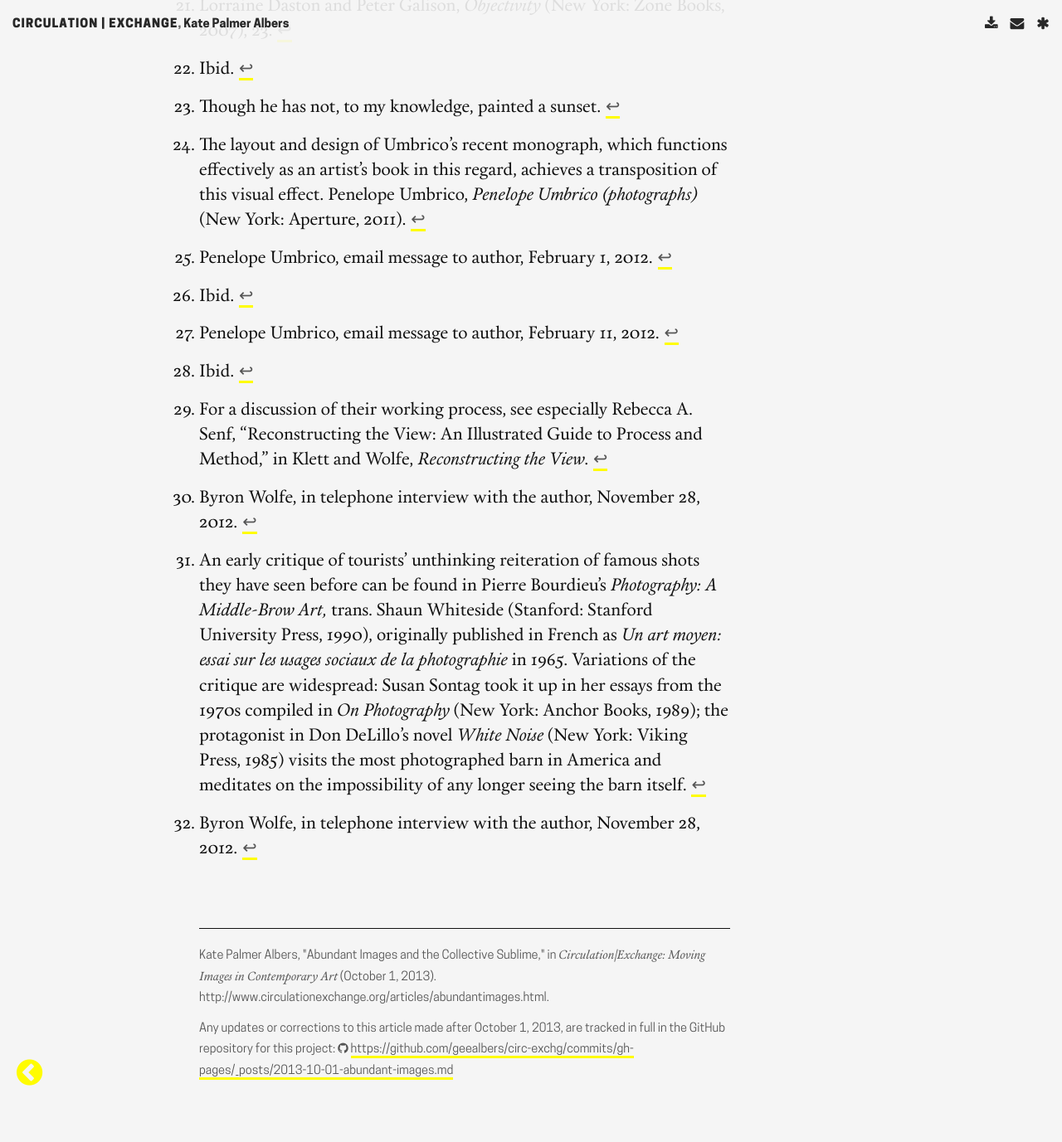
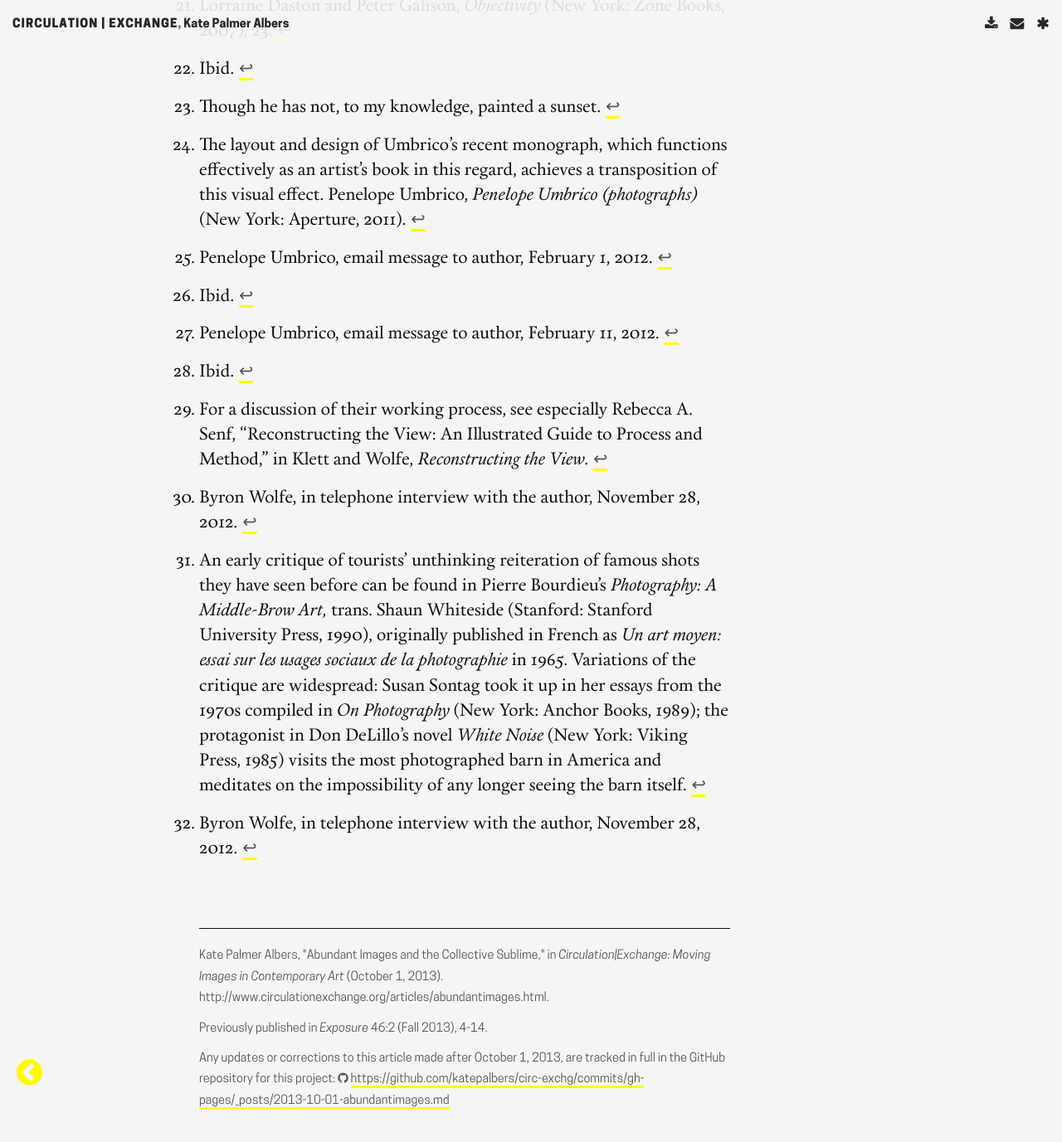
Before and after one commit to katepalbers/circ-exchg, a Jekyll site: the page built from _posts/2013-10-01-abundantimages.md, in a window 1280 px wide and 1400 px high, scrolled down 22538 px. Shown: the top 1377 px of the window at 83% size. Built offline with Jekyll 4.4.1, drawn with Linux system fonts in a browser that asks for light colours; some web fonts are replaced.

Commit message:
Include "previously published" info in article footer

```diff
--- a/_layouts/post.html
+++ b/_layouts/post.html
@@ -7,7 +7,7 @@ layout: default-b
 		<h1>{{ page.title }}</h1>
 		<hr />
 		<p><span class="date">{{ page.date | date: "%B %-d, %Y" }}</span>
-			<!-- {% if page.platform %}<span class="platform">{{ page.platform }}</span>{% endif %}
+		<!-- {% if page.platform %}<span class="platform">{{ page.platform }}</span>{% endif %}
 			{% if page.theme %}<span class="theme">{{ page.theme }}</span>{% endif %} -->
 		</p>
 	</header>
@@ -16,7 +16,10 @@ layout: default-b
 
 	<footer>
 		<p>Kate Palmer Albers, "{{ page.title }}," in <em>Circulation|Exchange: Moving Images in Contemporary Art</em> ({{ page.date | date: "%B %-d, %Y" }}). http://www.circulationexchange.org{{ page.url }}.</p>
-		<p>Any updates or corrections to this article made after {{ page.date | date: "%B %-d, %Y" }}, are tracked in full in the GitHub repository for this project: <i class="fa fa-github"></i> <a href="https://github.com/geealbers/circ-exchg/commits/gh-pages/_posts/2013-10-01-abundant-images.md">https://github.com/geealbers/circ-exchg/commits/gh-pages/_posts/2013-10-01-abundant-images.md</a></p>
+		{% if page.previously_published %}
+			<p>Previously published in {{ page.previously_published }}</p>
+		{% endif %}
+		<p>Any updates or corrections to this article made after {{ page.date | date: "%B %-d, %Y" }}, are tracked in full in the GitHub repository for this project: <i class="fa fa-github"></i> <a href="https://github.com/katepalbers/circ-exchg/commits/gh-pages/_posts/{{ page.date | date: "%F" }}{{ page.url | replace:'/articles/','-' | replace:'.html','.md' }}">https://github.com/katepalbers/circ-exchg/commits/gh-pages/_posts/{{ page.date | date: "%F" }}{{ page.url | replace:'/articles/','-' | replace:'.html','.md' }}</a></p>
 	</footer>
 
   	<nav>
@@ -32,25 +35,4 @@ layout: default-b
 	    {% endif %}
 	</nav>
 
-<!--   	<nav>
-		{% if page.next %}
-	    <div id="prev">
-	      <a href="{{ site.baseurl }}{{page.next.url}}"><i class="fa fa-chevron-circle-left"></i></a>
-	    </div>
-	    {% else %}
-	    <div id="prev" class="inactive">
-	      <a href="{{ site.baseurl }}/"><i class="fa fa-home"></i></a>
-	    </div>
-	    {% endif %}
-	    {% if page.previous %}
-	    <div id="next" >
-	      <a href="{{ site.baseurl }}{{page.previous.url}}"><i class="fa fa-chevron-circle-right"></i></a>
-	    </div>
-	    {% else %}
-	    <div id="next" class="inactive">
-	      <a href="{{ site.baseurl }}/"><i class="fa fa-home"></i></a>
-	    </div>
-	    {% endif %}
-	</nav>	 -->
-
 </article>
--- a/_posts/2013-10-01-abundantimages.md
+++ b/_posts/2013-10-01-abundantimages.md
@@ -5,6 +5,7 @@ title: "Abundant Images and the Collective Sublime"
 date: 2013-10-01
 author: Kate Palmer Albers
 thumbnail: abundantimages_01.jpg
+previously_published: "<em>Exposure</em> 46:2 (Fall 2013), 4-14."
 platform:
  - Flickr
 theme:
--- a/assets/css/k.css
+++ b/assets/css/k.css
@@ -441,6 +441,10 @@ article footer {
 	border-top: 1px solid #111;
 }
 
+article footer em {
+	font-family: CooperHewitt_BookItalic;
+}
+
 article footer p {
 	margin-left: 0px;
 }
```
